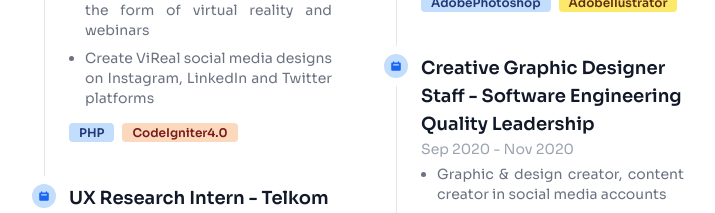
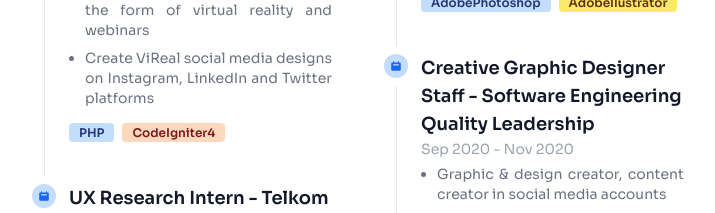
Before and after one commit to chezapangestu/chezapangestu.github.io, a React (Create React App) app: page / in a window 1280 px wide. Shown: the part 2500-2713 px from the top of the page, without its empty margins (276-991 px from the left). Built offline with nearby package versions, Linux system fonts and the light colour scheme.

Commit message:
remove unecesary text

```diff
--- a/src/component/Head.jsx
+++ b/src/component/Head.jsx
@@ -95,7 +95,7 @@ function Head(){
                             </div>
                             <div className="mt-3">
                                 <span className="bg-blue-200 text-blue-900 text-xs font-semibold mr-2 px-2.5 py-0.5 rounded">PHP</span>
-                                <span className="bg-orange-200 text-orange-900 text-xs font-semibold mr-2 px-2.5 py-0.5 rounded">CodeIgniter4.0</span>
+                                <span className="bg-orange-200 text-orange-900 text-xs font-semibold mr-2 px-2.5 py-0.5 rounded">CodeIgniter4</span>
                             </div>
                         </li>
                         <li className="ml-6">
```
